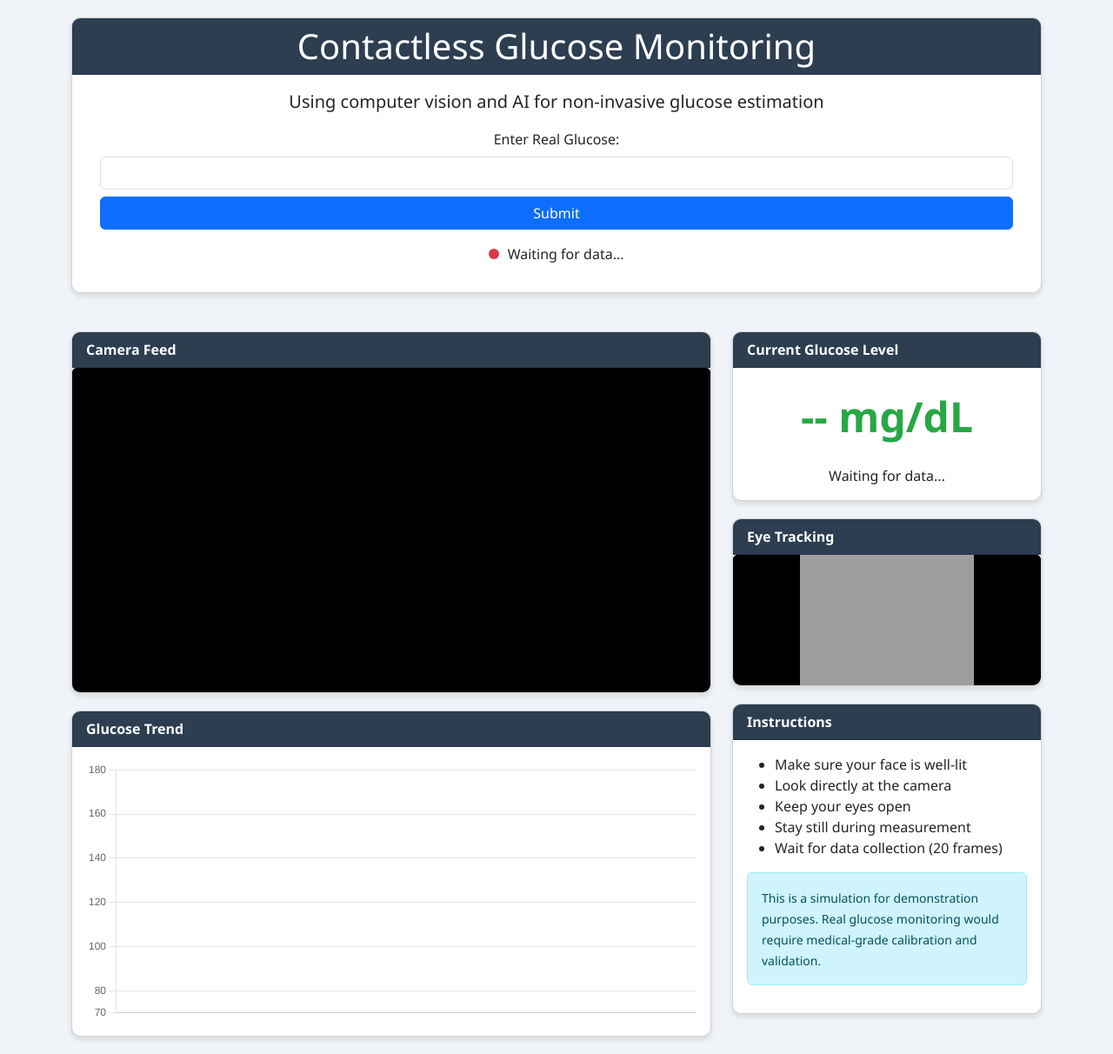
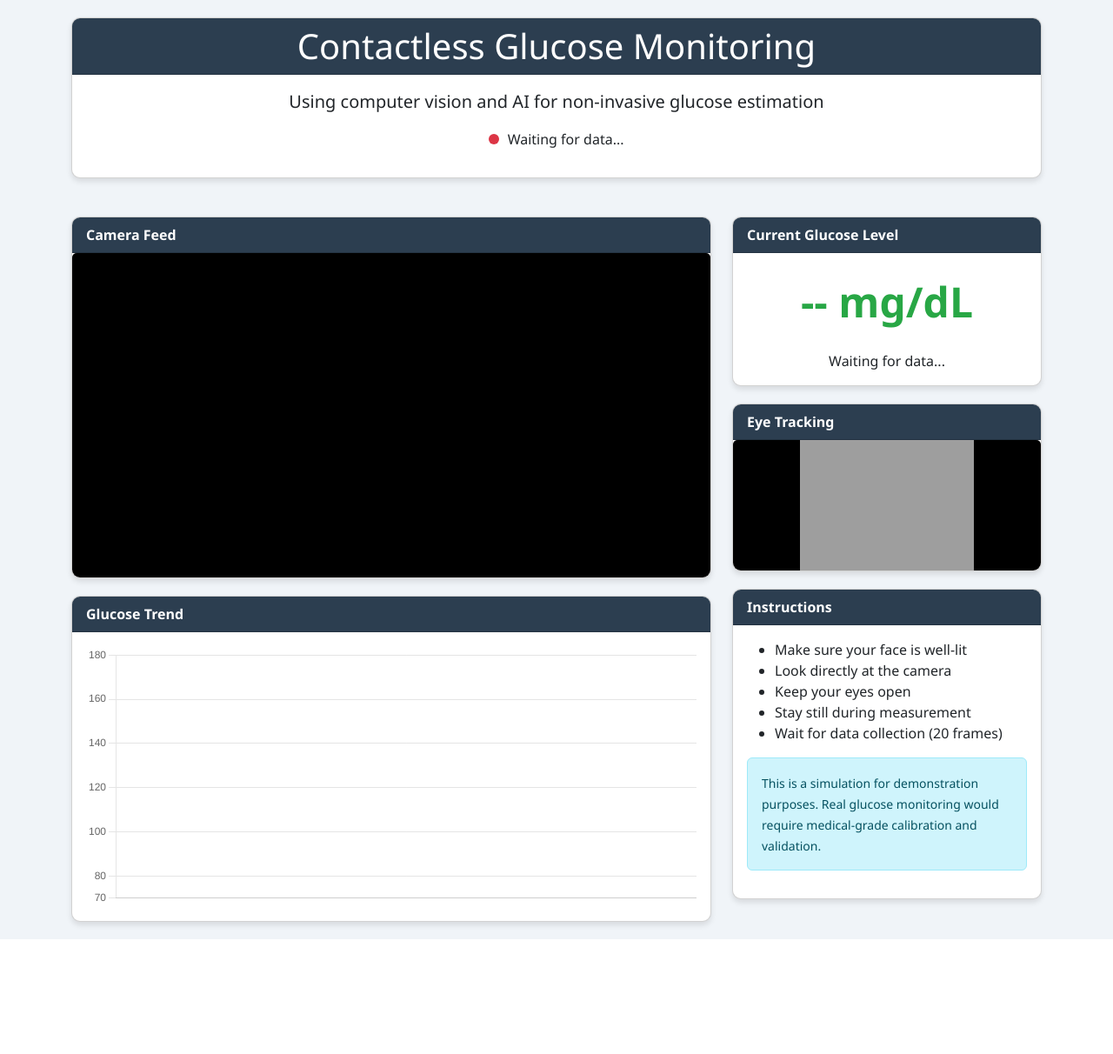
Before and after one commit to owaiz786/glucose-monitor-fastapi, a FastAPI app: page / in a window 1280 px wide. Shown: the whole page at 87% size. After the commit the page ends 1080 px from the top, so only its background shows below. Run offline with FastAPI, Linux system fonts and the light colour scheme; some libraries are stand-ins or nearby versions; grey boxes are pictures that could not be loaded.

Commit message:
Update index.html

```diff
--- a/templates/index.html
+++ b/templates/index.html
@@ -107,13 +107,7 @@
                     <div class="card-body">
                         <p class="text-center lead">Using computer vision and AI for non-invasive glucose estimation</p>
                         <div id="status" class="text-center mb-3">
-                            <form method="POST" action="/submit_real_glucose" class="px-3 pb-3">
-    <div class="mb-2">
-        <label for="real_glucose" class="form-label">Enter Real Glucose:</label>
-        <input type="number" step="0.1" class="form-control" id="real_glucose" name="real_glucose" required>
-    </div>
-    <button type="submit" class="btn btn-primary w-100">Submit</button>
-</form>
+
                             <span class="status-indicator status-inactive" id="statusIndicator"></span>
                             <span id="statusText">Initializing...</span>
                         </div>
```
